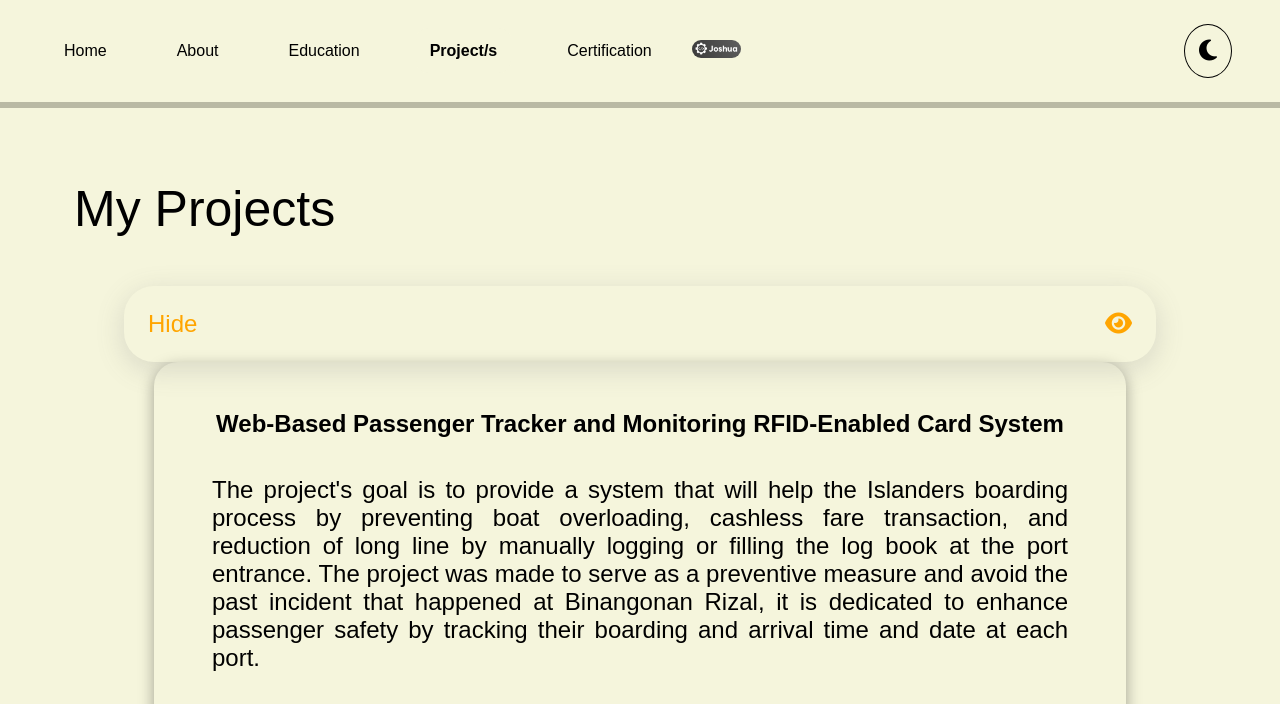
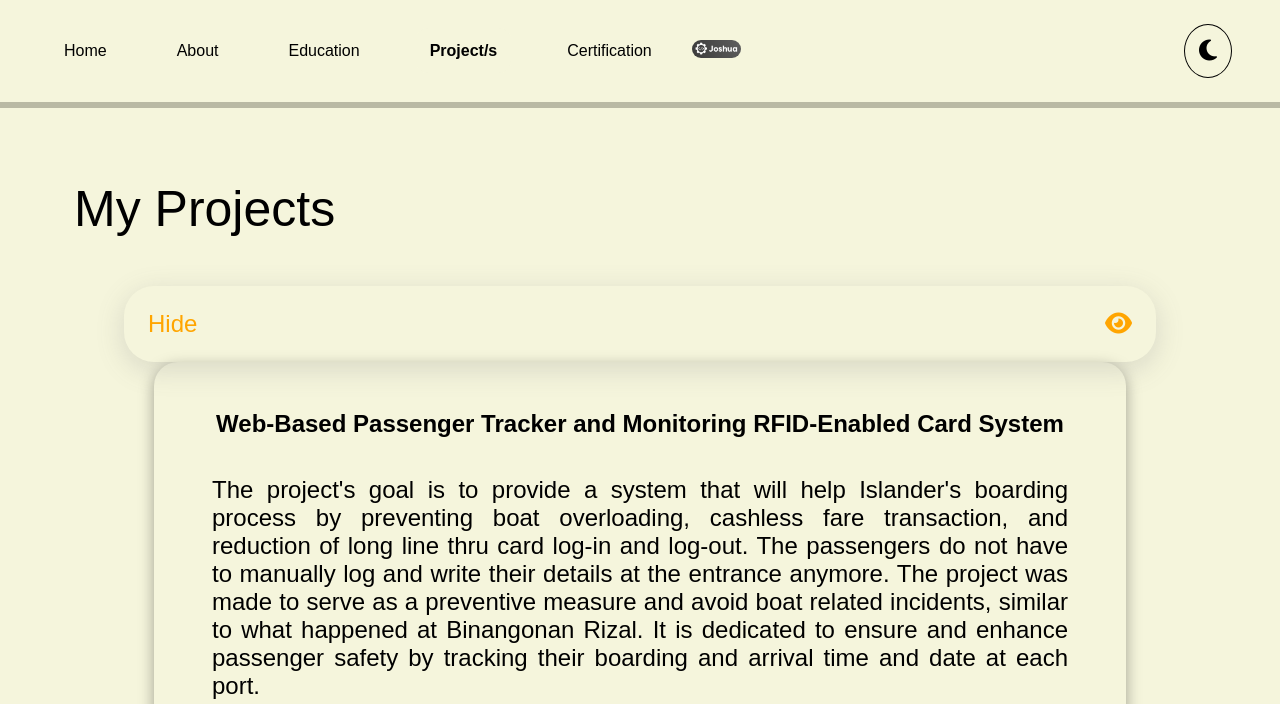
Before and after one commit to joshcyu/WebProfile, a plain HTML site: page projects.html in a window 1280 px wide. Both pictures are taken after a click on the element "Thesis Capstone (Video and Website Link)". Shown: the top 704 px of the page. Drawn offline with Linux system fonts and the light colour scheme.

Commit message:
Update projects.html

```diff
--- a/projects.html
+++ b/projects.html
@@ -48,7 +48,9 @@
           <h3>Web-Based Passenger Tracker and Monitoring RFID-Enabled Card System</h3>
         </div>
         <div class="projectDescription">
-          <p>The project's goal is to provide a system that will help the Islanders boarding process by preventing boat overloading, cashless fare transaction, and reduction of long line by manually logging or filling the log book at the port entrance. The project was made to serve as a preventive measure and avoid the past incident that happened at Binangonan Rizal, it is dedicated to enhance passenger safety by tracking their boarding and arrival time and date at each port.</p>
+          <p>The project's goal is to provide a system that will help Islander's boarding process by preventing boat overloading, cashless fare transaction, and reduction of long line thru card log-in and log-out. The passengers
+            do not have to manually log and write their details at the entrance anymore. The project was made to serve as a preventive measure and avoid boat related incidents, similar to what happened at Binangonan Rizal. It is
+            dedicated to ensure and enhance passenger safety by tracking their boarding and arrival time and date at each port.</p>
           <p> <br></p>
           <p>Web Access Credentials:
             User Name: 11194371
```
